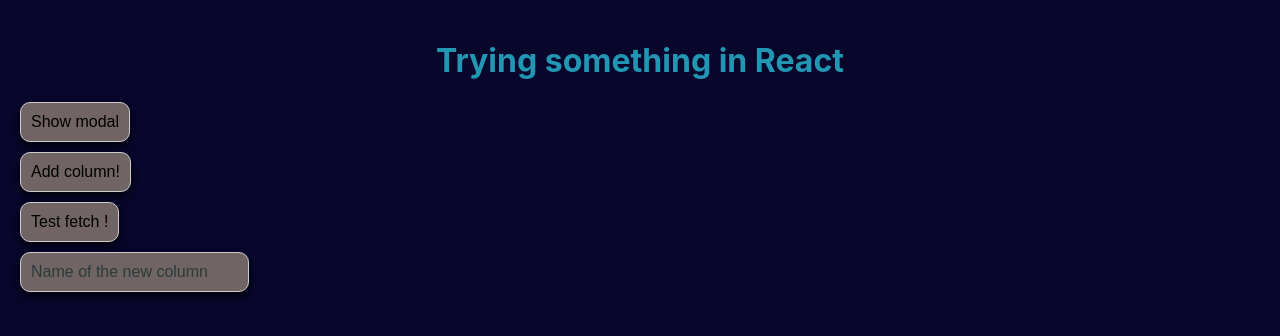
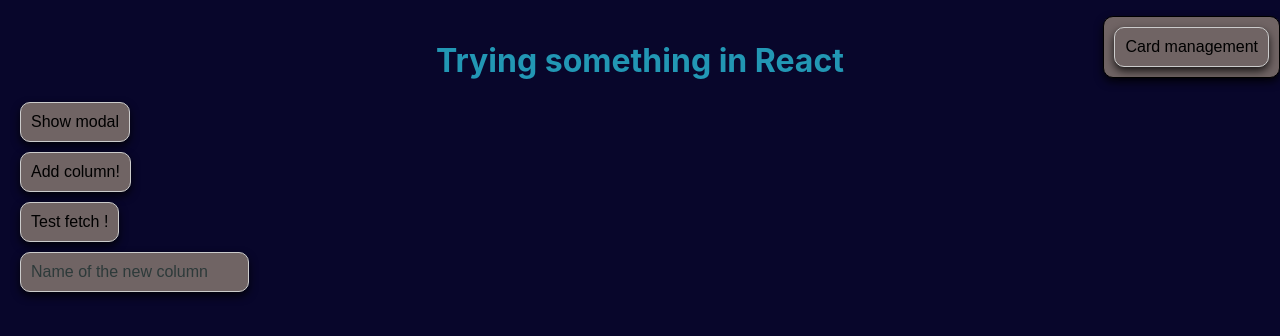
Before and after one commit to alexeykol88/learningreact, a React (Create React App) app: page / in a window 1280 px wide. Shown: the top 336 px of the page. Built offline with nearby package versions, Linux system fonts and the light colour scheme.

Commit message:
Dynamic cards window, modal gone to portal

```diff
--- a/public/index.html
+++ b/public/index.html
@@ -6,5 +6,6 @@
   </head>
   <body>
     <div id="root"></div>
+    <div id="portal"></div>
   </body>
 </html>
--- a/src/App.css
+++ b/src/App.css
@@ -8,6 +8,7 @@
   text-align: center;
 }
 .trying{
+
   color : rgb(34, 151, 180);
   text-align: center;
 }
--- a/src/App.js
+++ b/src/App.js
@@ -1,9 +1,11 @@
 import React, { Component } from 'react';
+import ReactDOM from 'react-dom';
 import 'prop-types';
 import './App.css';
 import './AppData';
 import Column from './components/column';
 import Modalbox from './components/modalbox'
+import Cardbtn from './components/cardbtn'
 import AppData from './AppData';
 
 const trying = "Trying something in React";
@@ -14,10 +16,14 @@
     columns : [],
     newColumnName : '',
   }
+
+  handleCardElOpen = () => {this.setState({cardbtnvisible : true})}
+  handleCardElClose = () => {this.setState({cardbtnvisible:false})}
+
   handleNewColumnNameChange = (event) => {
     this.setState({newColumnName : event.target.value});
   }
-  handleAddColumnFromServer = (pressed) => {
+  handleAddColumnsFromServer = (pressed) => {
     fetch(urlColumn)
    .then(res => res.json())
     .then(newcolumns => newcolumns.forEach(newcolumn => {
@@ -52,15 +58,18 @@
   render() {
   return (
      <div className = "container">
+      <div>
       <h1 className = "trying">{trying}</h1>
+        <Cardbtn/>
+      </div>
       <div>
-        <Modalbox/>
+        <Modalbox title="Some instruction for app"/>
       </div>
       <div>
         <button className="columnBtn" onClick = {this.press} >Add column!</button>
       </div>
       <div>
-        <button className="columnBtn" onClick = {this.handleAddColumnFromServer} >Test fetch !</button>
+        <button className="columnBtn" onClick = {this.handleAddColumnsFromServer} >Test fetch !</button>
       </div>
       <div>
         <input className="nameInput" type="text"
--- /dev/null
+++ b/src/components/cardbtn.css
@@ -0,0 +1,40 @@
+.maindiv{
+    position: absolute;
+    float : right;
+    top:2%;
+    right:0%;
+    color:black;
+  font-size: 100%;
+  background-color: rgb(112, 100, 100);
+  border: 1px solid ;
+  padding: 10px;
+  box-shadow: 0 4px 8px 0 rgba(0,0,0,0.8);
+  transition: 0.3s;
+  border-radius: 10px;
+}
+.changingdiv{
+    position: absolute;
+    float : right;
+    top:2%;
+    right:12.5%;
+    color:black;
+    font-size: 100%;
+    background-color: rgb(112, 100, 100);
+    border: 1px solid ;
+    padding: 10px;
+    box-shadow: 0 4px 8px 0 rgba(0,0,0,0.8);
+    transition: 0.3s;
+    border-radius: 5px;
+
+}
+.button{
+    color:black;
+  font-size: 100%;
+  background-color: rgb(112, 100, 100);
+  border: 1px solid #ccc;
+  padding: 10px;
+  box-shadow: 0 4px 8px 0 rgba(0,0,0,0.8);
+  transition: 0.3s;
+  border-radius: 10px;
+
+}
--- /dev/null
+++ b/src/components/cardbtn.jsx
@@ -0,0 +1,36 @@
+import React, { Component } from 'react'
+import './cardbtn.css'
+
+
+export default class Cardbtn extends Component {
+    state = {
+       blockvisible : false
+    }
+
+    handeClosing = () => {this.setState({blockvisible:false})}
+    handeOpening = () => {this.setState({blockvisible:true})}
+
+  render() {
+      if (this.state.blockvisible===true)
+    return (
+        <div>
+      <div className="maindiv">
+        <button  className="button">Сard management</button>
+        </div>
+        <div onMouseLeave={this.handeClosing} className="changingdiv">
+
+        <p>You can do something with cards !</p>
+        <button className="button">Do smt</button>
+        <p>You can do something more with cards !</p>
+          <button className="button">Do smt more</button>
+        </div>
+      </div>
+    )
+    if(this.state.blockvisible===false)
+    return(
+            <div className="maindiv">
+               <button onMouseEnter={this.handeOpening} className="button">Сard management</button>
+            </div>
+    )
+  }
+}
--- a/src/components/modalbox.css
+++ b/src/components/modalbox.css
@@ -1,4 +1,5 @@
 .openerbtn{
+
     color:black;
   font-size: 100%;
   background-color: rgb(112, 100, 100);
--- a/src/components/modalbox.jsx
+++ b/src/components/modalbox.jsx
@@ -1,6 +1,6 @@
 import React, { Component } from 'react'
 import './modalbox.css'
-
+import ReactDOM from 'react-dom';
 
 export default class Modalbox extends Component {
     state = {
@@ -17,16 +17,18 @@
      </div>
     )
     if(this.state.visible===true)
-    return (
+    return ReactDOM.createPortal(
+        <div>
         <div className="backgrounddiv">
           <div className="modaldiv">
               <button onClick={this.handleClose} className="closebtn">X</button>
-               <h1>This is modal box</h1>
+               <h1>{this.props.title}</h1>
                <p>Click "Add column" for add a new static column with a name from input value</p>
                <p>Click "Test fetch" to load columns from a local server and render it</p>
                <p>Click "Show modal" to show the modal box</p>
           </div>
         </div>
+        </div>, document.getElementById('portal')
        )
 
   }
```
